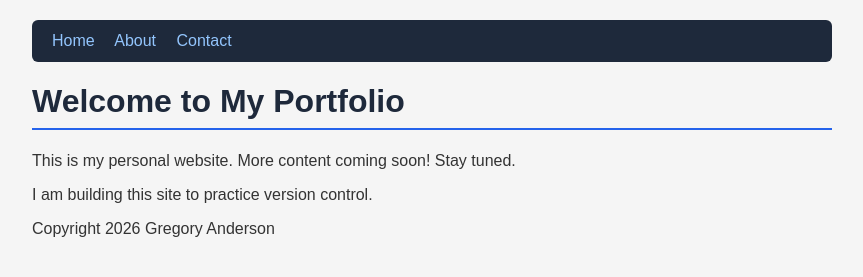
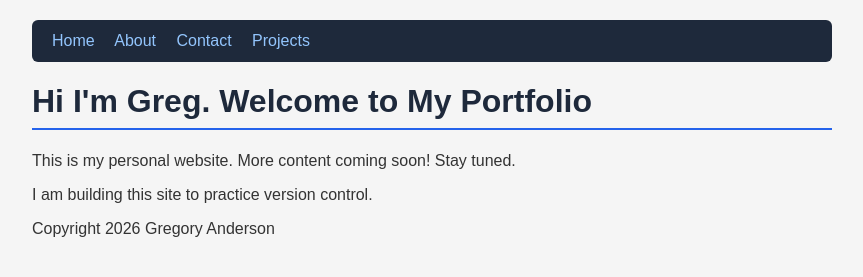
Before and after one commit to gregoryanderson6856-commits/portfolio, a plain HTML site: page index.html in a window 1280 px wide. Shown: the whole page, without its empty margins (208-1071 px from the left). Drawn offline with Linux system fonts and the light colour scheme.

Commit message:
Update hero heading with personal introduction

```diff
--- a/index.html
+++ b/index.html
@@ -11,8 +11,9 @@
         <a href="index.html">Home</a>
         <a href="about.html">About</a>
         <a href="contact.html">Contact</a>
+        <a href="projects.html">Projects</a>
     </nav>
-    <h1>Welcome to My Portfolio</h1>
+    <h1>Hi I'm Greg. Welcome to My Portfolio</h1>
     <p>This is my personal website. More content coming soon! Stay tuned.</p>
     <p>I am building this site to practice version control.</p>
         <footer>
```
